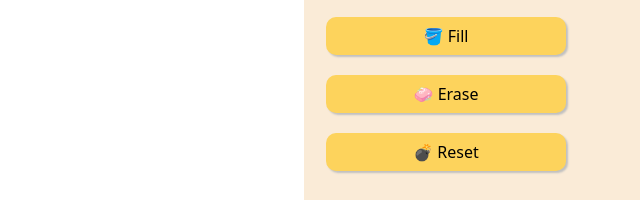
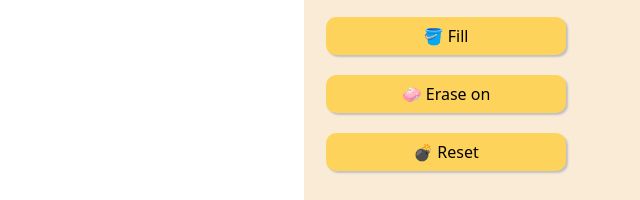
Before and after one commit to wisdomk1129/image-maker, a plain HTML site: page index.html in a window 1280 px wide. Shown: the part 437-637 px from the top of the page, 640-1280 px from the left. Drawn offline with Linux system fonts and the light colour scheme.

Commit message:
erase-btn innerText modify

```diff
--- a/index.html
+++ b/index.html
@@ -35,7 +35,7 @@
                 <input class="input-range__input line-width" type="range" min="1" max="10" value="5" step="0.1">
             </div>
             <button class="mode-btn">🪣 Fill</button>
-            <button class="erase-btn">🧼 Erase</button>
+            <button class="erase-btn">🧼 Erase on</button>
             <button class="reset-btn">💣 Reset</button>
             <div class="input-range-box">
                 <input class="text" type="text" placeholder="Write text then double click!">
```
